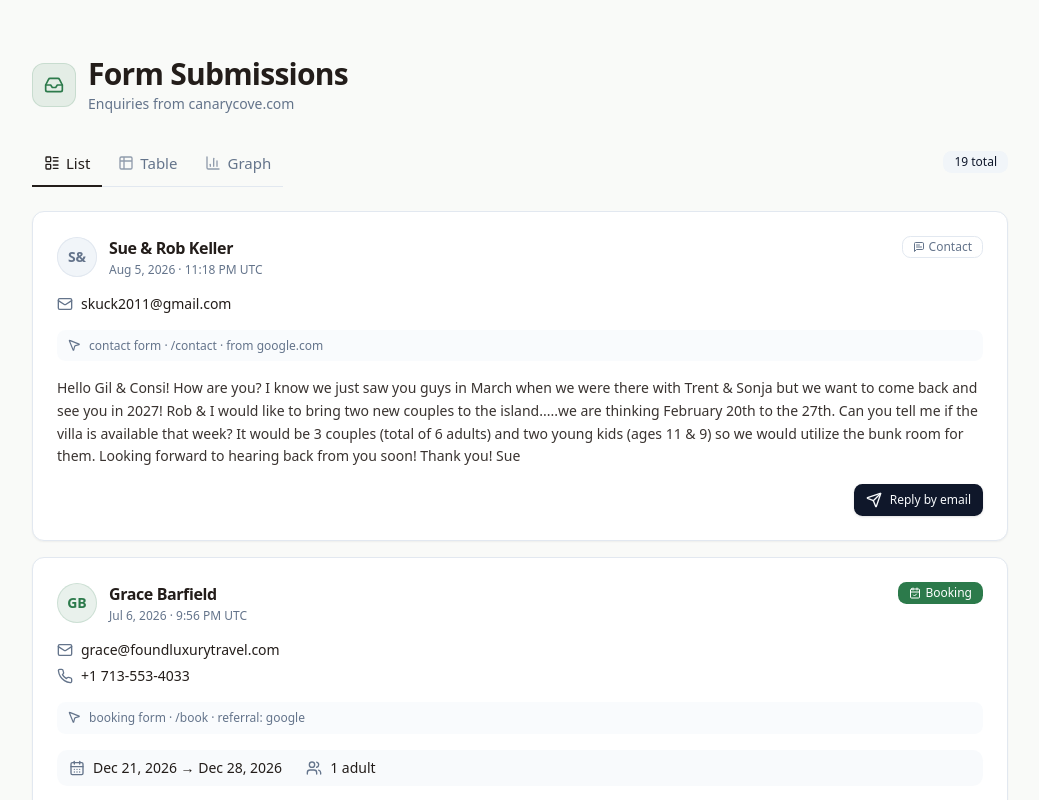
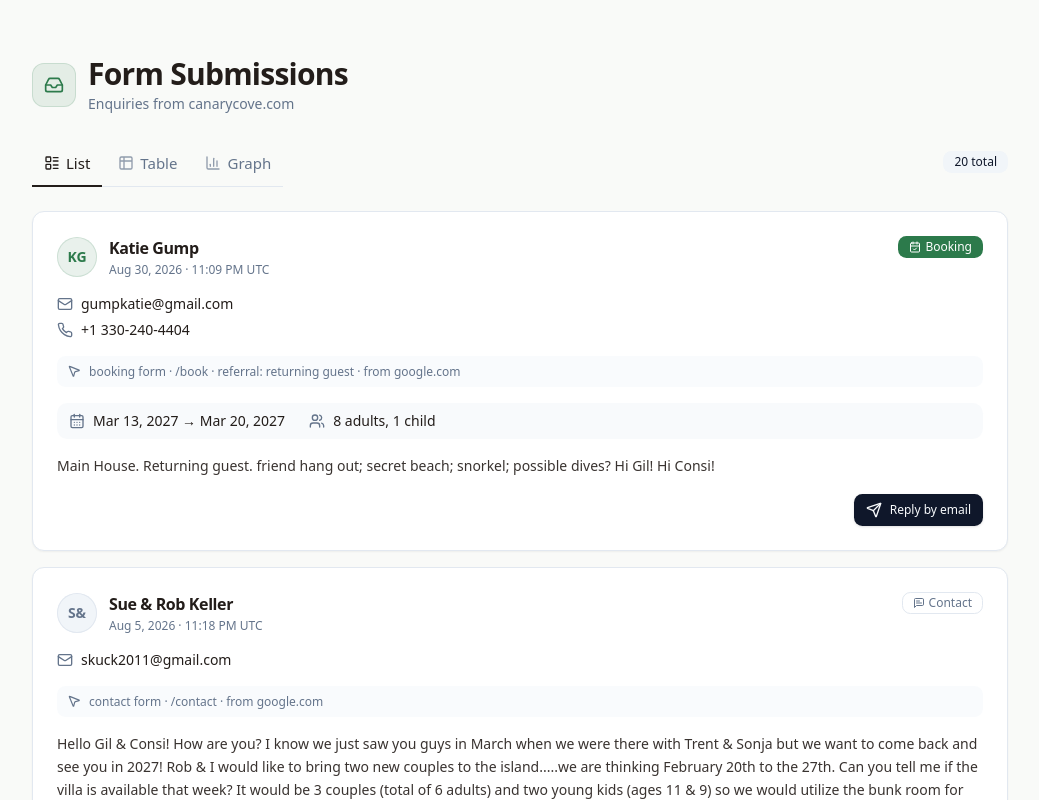
Before and after one commit to enzo-prism/canarycove-dash, a Next.js app: page / in a window 1280 px wide. Shown: the top 800 px of the page, without its empty margins (120-1159 px from the left). Built offline with nearby package versions, Linux system fonts and the light colour scheme.

Commit message:
Ingest Katie Gump booking lead from August 30
Add the Formspree Schedule Form enquiry as the newest booking row and
update import summary counts. Existing leads are unchanged.

Co-authored-by: enzo <enzo-prism@users.noreply.github.com>

```diff
--- a/data/submissions.ts
+++ b/data/submissions.ts
@@ -20,12 +20,12 @@ export interface Submission {
 }
 
 export const submissionImportSummary = {
-  "exportedAt": "2026-08-21T17:49:01.000Z",
-  "rawRows": 39,
-  "visibleRows": 19,
+  "exportedAt": "2026-09-02T23:57:44.000Z",
+  "rawRows": 40,
+  "visibleRows": 20,
   "filteredRows": 20,
   "contactRows": 21,
-  "bookingRows": 18,
+  "bookingRows": 19,
   "excludedEmailCaptureRows": 2,
   "reviewRows": 0,
   "sourceFiles": [
@@ -35,6 +35,22 @@ export const submissionImportSummary = {
 } as const;
 
 export const submissions: Submission[] = [
+  {
+    "id": "b-20260830-katie-gump",
+    "type": "booking",
+    "name": "Katie Gump",
+    "email": "gumpkatie@gmail.com",
+    "phone": "+1 330-240-4404",
+    "date": "2026-08-30T23:09:35.000Z",
+    "arrival": "2027-03-13",
+    "departure": "2027-03-20",
+    "guests": "8 adults, 1 child",
+    "message": "Main House. Returning guest. friend hang out; secret beach; snorkel; possible dives? Hi Gil! Hi Consi!",
+    "pagePath": "/book",
+    "referral": "returning-guest",
+    "referrer": "https://www.google.com/",
+    "sourceForm": "booking"
+  },
   {
     "id": "c-20260805-sue-rob-keller",
     "type": "contact",
```
